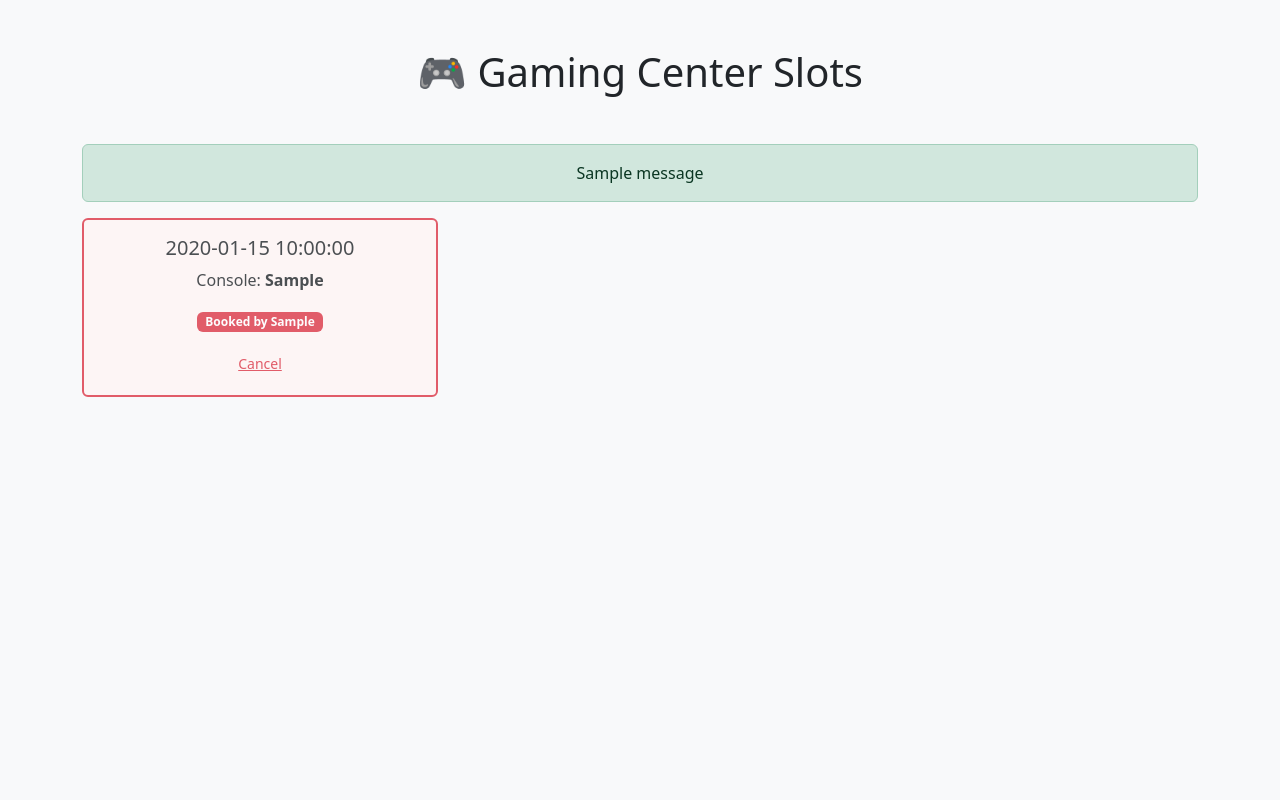
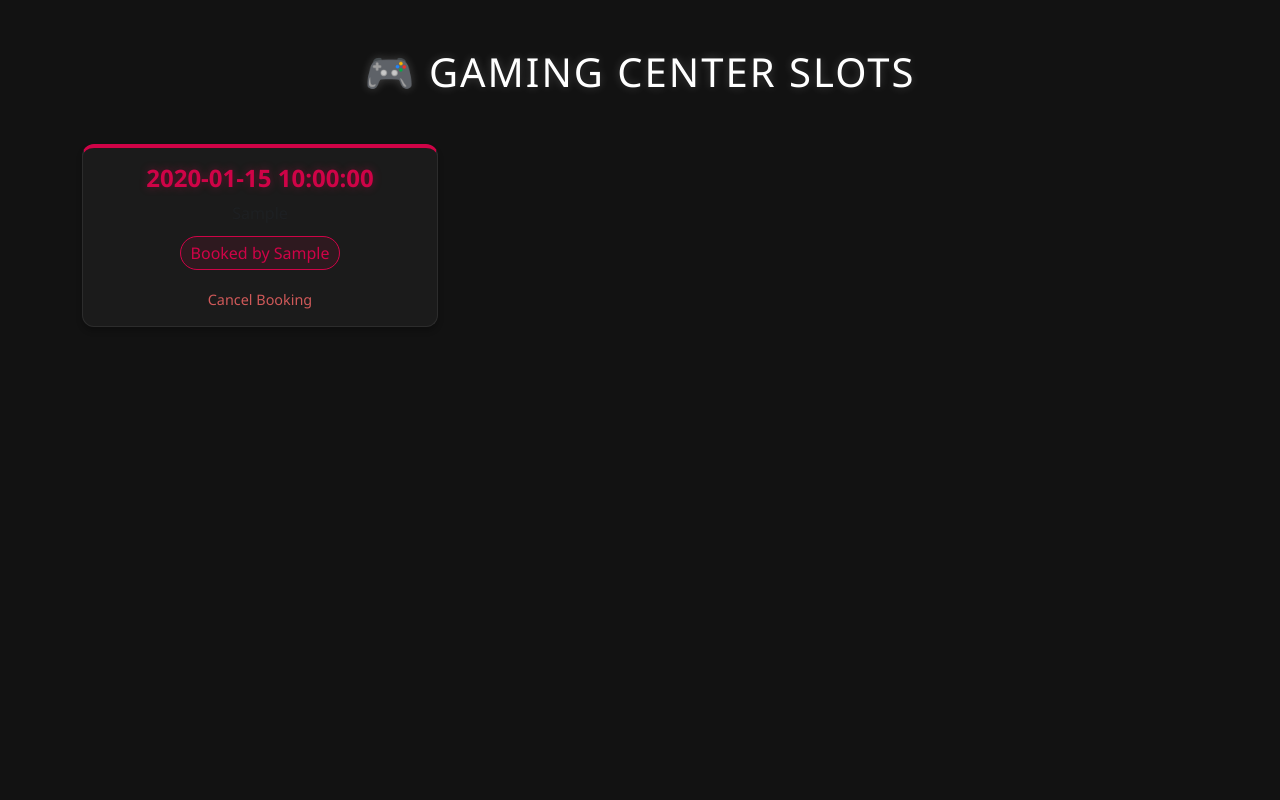
Before and after one commit to Rohaanb7/matrixzone, a Flask app: page / in a window 1280 px wide. Run offline with Flask 3, Linux system fonts and the light colour scheme; one stand-in notice (Sample message) is shown; a database or web service that is not in the repository returns one stand-in record (Sample ...).

Commit message:
added good css

```diff
--- /dev/null
+++ b/static/style.css
@@ -0,0 +1,117 @@
+/* General Gaming Theme */
+body {
+    background-color: #121212; /* Dark background */
+    color: #e0e0e0;
+    font-family: 'Segoe UI', Tahoma, Geneva, Verdana, sans-serif;
+}
+
+h1, h3 {
+    color: #fff;
+    text-transform: uppercase;
+    letter-spacing: 2px;
+    text-shadow: 0 0 10px rgba(255, 255, 255, 0.2);
+}
+
+/* Card Styling */
+.slot-card {
+    background-color: #1e1e1e;
+    border: 1px solid #333;
+    border-radius: 12px;
+    box-shadow: 0 4px 6px rgba(0, 0, 0, 0.3);
+    transition: transform 0.2s, box-shadow 0.2s;
+}
+
+.slot-card:hover {
+    transform: translateY(-5px);
+    box-shadow: 0 8px 15px rgba(0, 0, 0, 0.5);
+}
+
+.card-title {
+    font-size: 1.5rem;
+    font-weight: bold;
+}
+
+/* Status: Available (Neon Green) */
+.slot-available {
+    border-top: 4px solid #00ff88;
+}
+
+.slot-available .card-title {
+    color: #00ff88;
+    text-shadow: 0 0 8px rgba(0, 255, 136, 0.4);
+}
+
+.badge-available {
+    background-color: rgba(0, 255, 136, 0.1);
+    color: #00ff88;
+    border: 1px solid #00ff88;
+    padding: 5px 10px;
+    border-radius: 20px;
+}
+
+/* Status: Booked (Neon Red) */
+.slot-booked {
+    border-top: 4px solid #ff0055;
+    opacity: 0.8;
+}
+
+.slot-booked .card-title {
+    color: #ff0055;
+    text-shadow: 0 0 8px rgba(255, 0, 85, 0.4);
+}
+
+.badge-booked {
+    background-color: rgba(255, 0, 85, 0.1);
+    color: #ff0055;
+    border: 1px solid #ff0055;
+    padding: 5px 10px;
+    border-radius: 20px;
+}
+
+/* Buttons */
+.btn-custom {
+    background: linear-gradient(45deg, #00ff88, #00cc6a);
+    color: #000;
+    border: none;
+    font-weight: bold;
+    text-transform: uppercase;
+}
+
+.btn-custom:hover {
+    background: linear-gradient(45deg, #00cc6a, #00ff88);
+    box-shadow: 0 0 15px rgba(0, 255, 136, 0.6);
+    color: #000;
+}
+
+.btn-cancel {
+    color: #ff6b6b;
+    text-decoration: none;
+    font-size: 0.9rem;
+}
+
+.btn-cancel:hover {
+    color: #ff0055;
+    text-shadow: 0 0 5px rgba(255, 0, 85, 0.5);
+}
+
+/* Form container for booking page */
+.booking-container {
+    background-color: #1e1e1e;
+    border: 1px solid #333;
+    border-radius: 15px;
+    box-shadow: 0 0 20px rgba(0,0,0,0.5);
+    color: #fff;
+}
+
+.form-control {
+    background-color: #2c2c2c;
+    border: 1px solid #444;
+    color: #fff;
+}
+
+.form-control:focus {
+    background-color: #2c2c2c;
+    border-color: #00ff88;
+    color: #fff;
+    box-shadow: 0 0 5px rgba(0, 255, 136, 0.3);
+}
--- a/templates/index.html
+++ b/templates/index.html
@@ -1,27 +1,12 @@
-<!DOCTYPE html>
-<html lang="en">
 <head>
     <meta charset="UTF-8">
     <title>Gaming Center Booking</title>
     <link href="https://cdn.jsdelivr.net/npm/bootstrap@5.3.0/dist/css/bootstrap.min.css" rel="stylesheet">
-    <style>
-        .slot-card { border: 2px solid #ddd; transition: 0.3s; }
-        .slot-available { border-color: #28a745; background-color: #f0fff4; }
-        .slot-booked { border-color: #dc3545; background-color: #fff5f5; opacity: 0.8; }
-    </style>
+    <link rel="stylesheet" href="{{ url_for('static', filename='style.css') }}">
 </head>
-<body class="bg-light">
-
+<body>
     <div class="container py-5">
         <h1 class="text-center mb-5">🎮 Gaming Center Slots</h1>
-
-    {% with messages = get_flashed_messages() %}
-        {% if messages %}
-            <div class="alert alert-success text-center">
-                {{ messages[0] }}
-            </div>
-        {% endif %}
-    {% endwith %}
 
         <div class="row row-cols-1 row-cols-md-3 g-4">
             {% for slot in slots %}
@@ -29,16 +14,18 @@
                 <div class="card h-100 slot-card {% if slot.status == 'available' %}slot-available{% else %}slot-booked{% endif %}">
                     <div class="card-body text-center">
                         <h5 class="card-title">{{ slot.time }}</h5>
-                    <p class="card-text">Console: <strong>{{ slot.console_type }}</strong></p>
+                        <p class="text-muted mb-3">{{ slot.console_type }}</p>
 
                         {% if slot.status == 'available' %}
-                        <span class="badge bg-success mb-3">Available</span>
-                        <br>
-                        <a href="{{ url_for('book_slot', slot_id=slot._id) }}" class="btn btn-outline-success">Book Now</a>
+                            <span class="badge-available">Available</span>
+                            <div class="mt-4">
+                                <a href="{{ url_for('book_slot', slot_id=slot._id) }}" class="btn btn-custom w-100">Book Now</a>
+                            </div>
                         {% else %}
-                        <span class="badge bg-danger mb-3">Booked by {{ slot.booked_by }}</span>
-                        <br>
-                        <a href="{{ url_for('cancel_slot', slot_id=slot._id) }}" class="btn btn-sm btn-link text-danger">Cancel</a>
+                            <span class="badge-booked">Booked by {{ slot.booked_by }}</span>
+                            <div class="mt-4">
+                                <a href="{{ url_for('cancel_slot', slot_id=slot._id) }}" class="btn-cancel">Cancel Booking</a>
+                            </div>
                         {% endif %}
                     </div>
                 </div>
@@ -46,6 +33,4 @@
             {% endfor %}
         </div>
     </div>
-
 </body>
-</html>
```
Also changed, not shown: templates/book.html (+10 -10 lines). Lines whose indentation alone changed are shown as unchanged.
